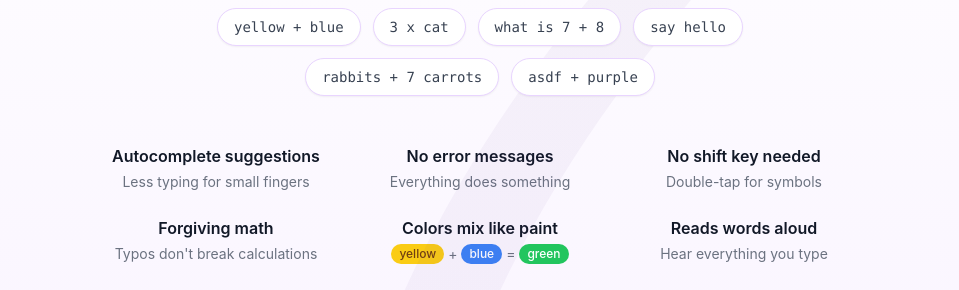
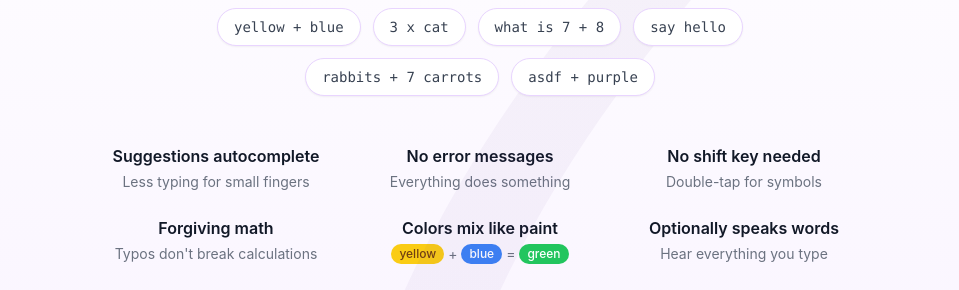
Before and after one commit to purplecomputerorg/landing, a Next.js app: page / in a window 1280 px wide. Shown: the part 4111-4401 px from the top of the page, without its empty margins (160-1119 px from the left). Built offline with nearby package versions, Linux system fonts and the light colour scheme.

Commit message:
Minor wording

```diff
--- a/src/components/LittleThings.tsx
+++ b/src/components/LittleThings.tsx
@@ -23,12 +23,12 @@ const colorMixSubtext = (
 );
 
 const details: { text: string; subtext: React.ReactNode }[] = [
-  { text: 'Autocomplete suggestions', subtext: 'Less typing for small fingers' },
+  { text: 'Suggestions autocomplete', subtext: 'Less typing for small fingers' },
   { text: 'No error messages', subtext: 'Everything does something' },
   { text: 'No shift key needed', subtext: 'Double-tap for symbols' },
   { text: 'Forgiving math', subtext: "Typos don't break calculations" },
   { text: 'Colors mix like paint', subtext: colorMixSubtext },
-  { text: 'Reads words aloud', subtext: 'Hear everything you type' },
+  { text: 'Optionally speaks words', subtext: 'Hear everything you type' },
 ];
 
 export default function LittleThings() {
```
